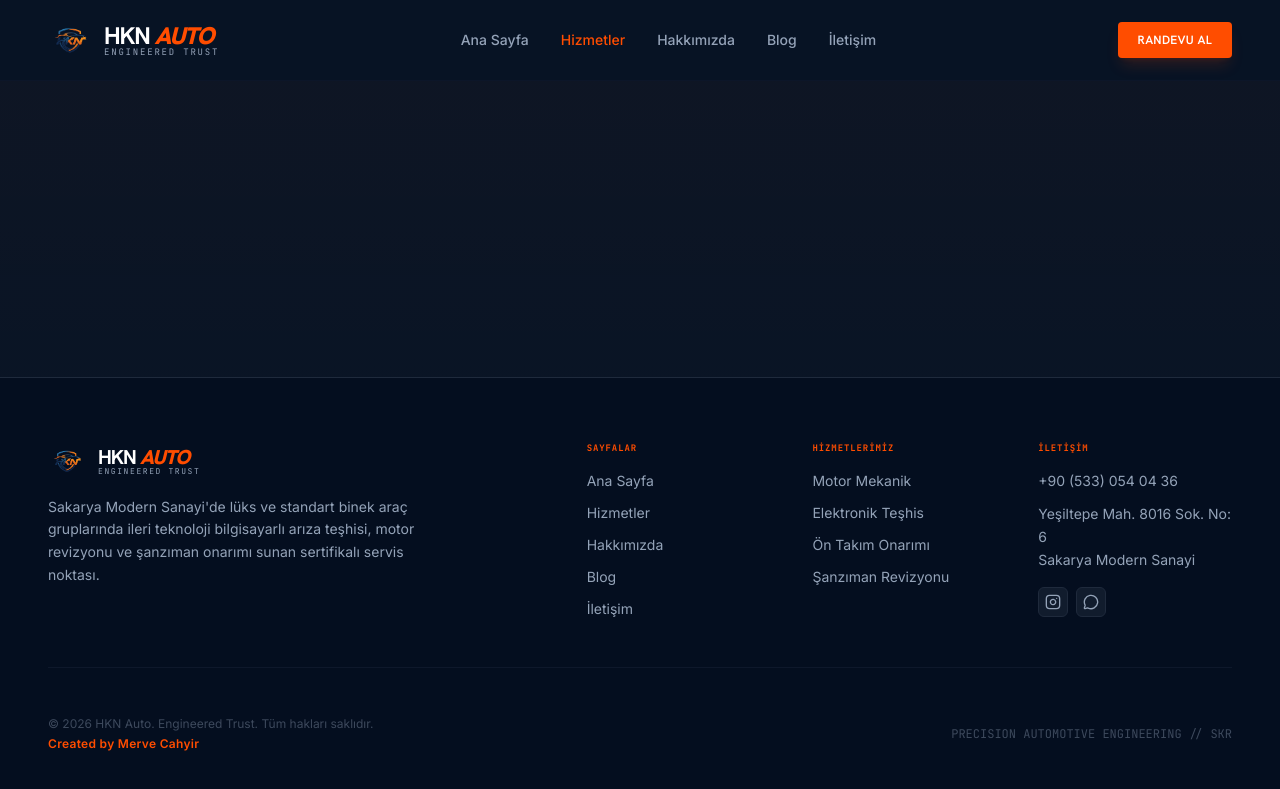
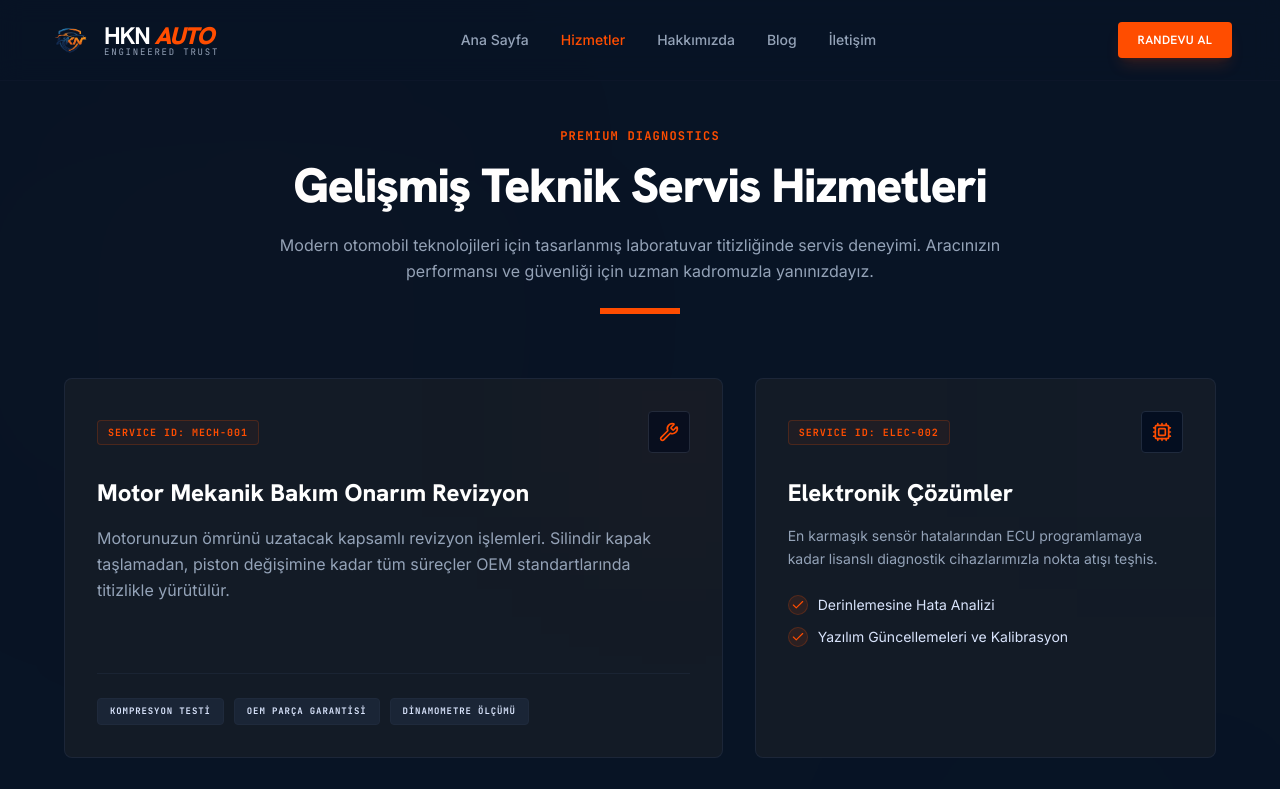
Before and after one commit to merviscah/hkn-auto, a Next.js app: page /hizmetler in a window 1280 px wide. Shown: the top 789 px of the page. Built offline with nearby package versions, Linux system fonts and the light colour scheme.

Commit message:
Fix services page layout rendering

```diff
--- a/src/components/ServicesView.tsx
+++ b/src/components/ServicesView.tsx
@@ -13,8 +13,8 @@ interface ServicesViewProps {
 
 export default function ServicesView({ onOpenBooking, onScrollToContact }: ServicesViewProps) {
   return (
-    <div className="fixed inset-0 z-30 bg-brand-bg/95 backdrop-blur-xl overflow-auto" id="services-page">
-      <div className="min-h-screen flex items-center justify-center px-6 py-10 md:px-12">
+    <div className="relative z-10 min-h-screen bg-brand-bg overflow-hidden" id="services-page">
+      <div className="min-h-screen flex items-center justify-center px-6 pb-10 pt-28 md:px-12 md:pt-32">
         <div className="relative w-full max-w-6xl">
           {/* Visual background lights */}
           <div className="absolute top-0 left-0 w-96 h-96 bg-brand-orange/[0.03] blur-[150px] pointer-events-none rounded-full" />
```
